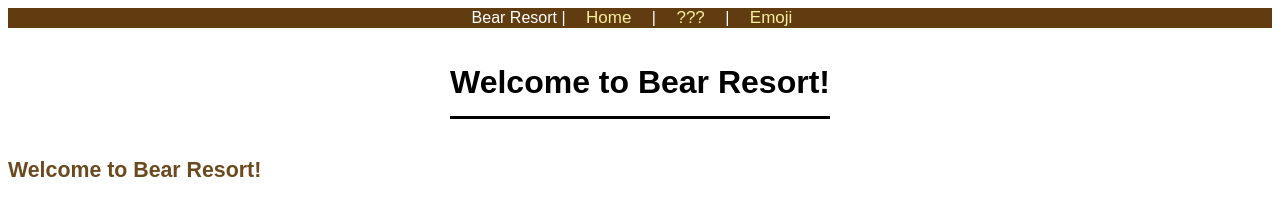
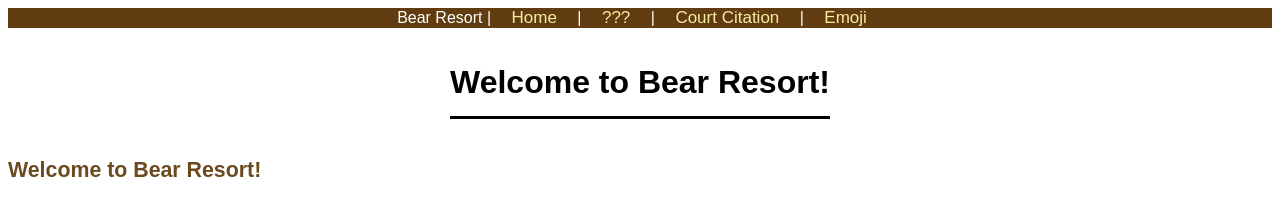
Before and after one commit to Bear-Resort/bear-resort.github.io, a Jekyll site: the page built from index.md, in a window 1280 px wide. Shown: the top 201 px of the page. Built offline with Jekyll 4.4.1, drawn with Linux system fonts in a browser that asks for light colours; our own code applies the rules of GitHub Pages for plain Markdown files.

Commit message:
added citation link

```diff
--- a/_layouts/default.html
+++ b/_layouts/default.html
@@ -12,6 +12,7 @@
             Bear Resort |
             <a href="/index.html">Home</a> |
             <a href="/???.html">???</a> |
+            <a href="/legal/BR-citation.pdf">Court Citation</a> |
             <a href="emoji/emoji.html">Emoji</a>
         </div>
         <br>
```
Also changed, not shown: 2 other files.
